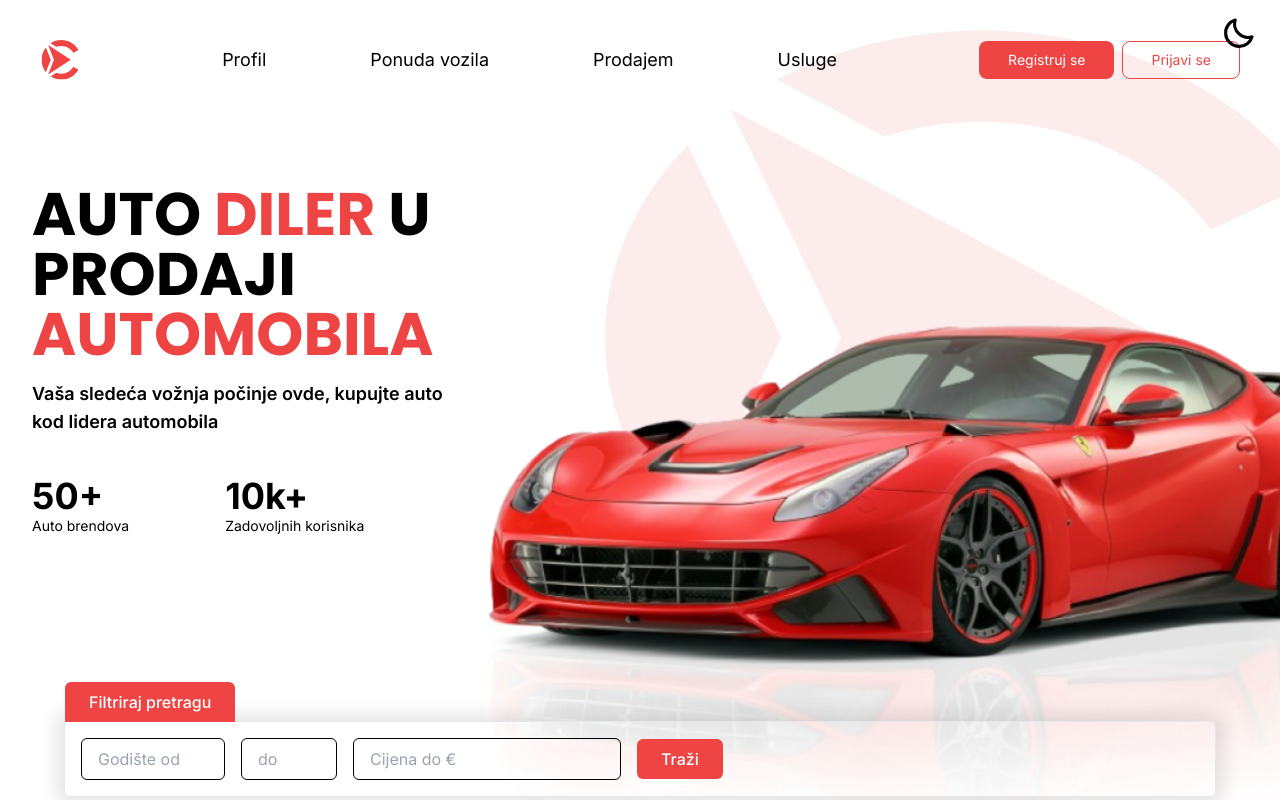
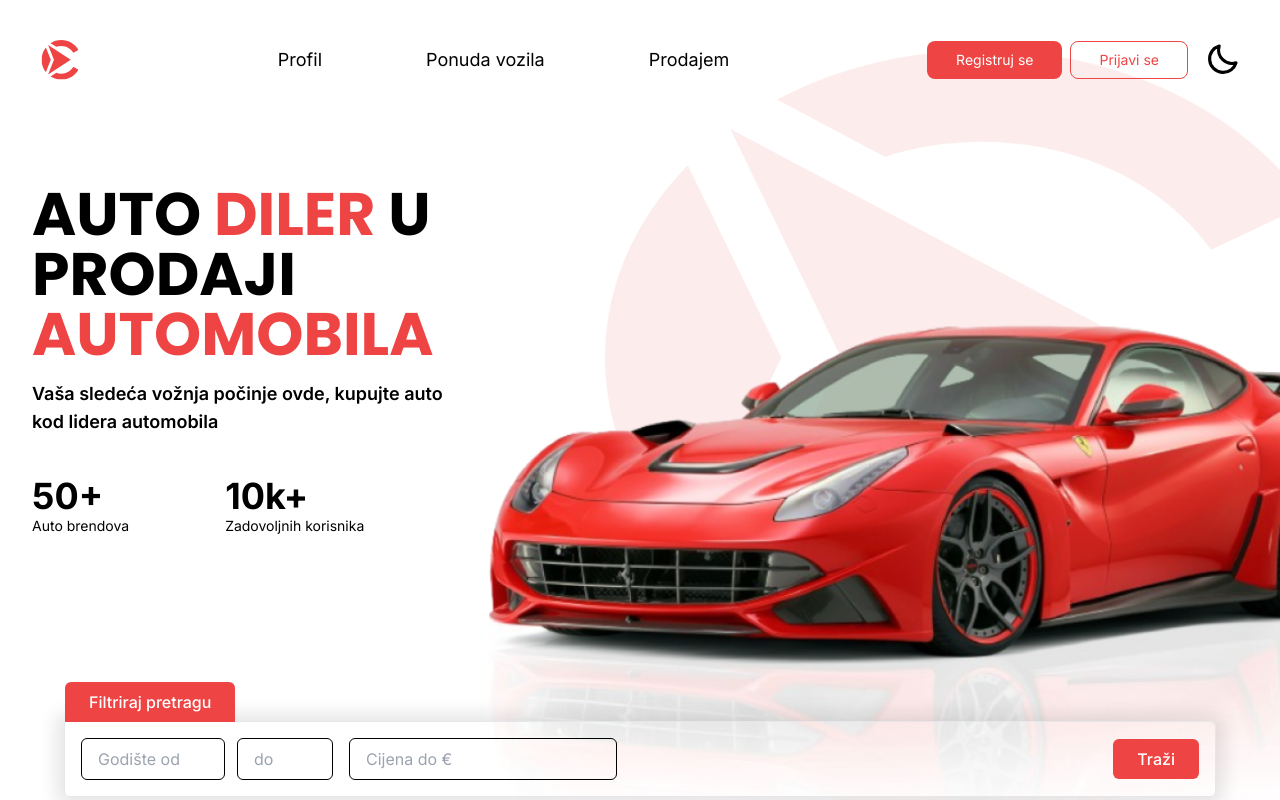
Before and after one commit to JEKO10/auto-diler-klon, a React (Vite) app in the folder React/: page / in a window 1280 px wide. Shown: the top 800 px of the page. Built offline with nearby package versions, Linux system fonts and the light colour scheme; no server answers.

Commit message:
home page UI fixes

```diff
--- a/React/src/components/Navbar.jsx
+++ b/React/src/components/Navbar.jsx
@@ -20,7 +20,7 @@ const Navbar = () => {
   }
 
   return (
-    <nav className="font-inter flex justify-between items-center py-5 sm:py-7 md:py-4 lg:py-7 xl:py-10 px-5 lg:px-10">
+    <nav className="font-inter flex justify-between items-center py-5 md:py-7 xl:py-10 px-5 lg:px-10">
       <Link to="/">
         <svg
           width="24"
@@ -73,9 +73,10 @@ const Navbar = () => {
         <li className="hover:text-red-500 transition">
           <Link to="/create">Prodajem</Link>
         </li>
-        <li className="hover:text-red-500 transition">Usluge</li>
+        {/* <li className="hover:text-red-500 transition">Usluge</li> */}
       </ul>
       {!isAuthenticated ? (
+        <div className="gap-4 hidden sm:flex">
           <div className="gap-2 hidden sm:flex md:flex-col lg:flex-row">
             <Link
               to="/register"
@@ -89,6 +90,8 @@ const Navbar = () => {
             >
               Prijavi se
             </Link>
+          </div>
+          <ToggleTheme isSmall={false} />
         </div>
       ) : (
         <button
@@ -111,9 +114,12 @@ const Navbar = () => {
       )}
       {isNavOpen && (
         <div className="h-full w-full absolute top-0 right-0 bg-black/90 text-white shadow-lg flex flex-col px-5 py-16 md:hidden z-20">
-          <ul className="flex flex-col justify-center items-center gap-5 [&>li]:text-lg [&>li]:cursor-pointer">
+          <ul className="flex flex-col justify-center items-center gap-5 py-7 [&>li]:text-lg [&>li]:cursor-pointer">
             <li>
               <Link to="/">Početna</Link>
+            </li>
+            <li>
+              <Link to="/profile">Profil</Link>
             </li>
             <li>
               <Link to="/all">Ponuda vozila</Link>
@@ -121,10 +127,10 @@ const Navbar = () => {
             <li>
               <Link to="/create">Prodajem</Link>
             </li>
-            <li>Usluge</li>
+            {/* <li>Usluge</li> */}
           </ul>
           {!isAuthenticated ? (
-            <div className="flex flex-col gap-2 mt-64">
+            <div className="flex flex-col gap-2 mt-60">
               <Link
                 to="/register"
                 className="bg-red-500 text-white text-sm py-2 px-5 rounded-lg text-center"
@@ -146,14 +152,14 @@ const Navbar = () => {
                 logout();
                 toggleNav();
               }}
-              className="bg-red-500 text-white text-sm py-2 px-5 rounded-lg mt-80"
+              className="bg-red-500 text-white text-sm py-2 px-5 rounded-lg mt-60"
             >
               Odjavi se
             </button>
           )}
+          <ToggleTheme isSmall={true} />
         </div>
       )}
-      <ToggleTheme />
     </nav>
   );
 };
--- a/React/src/components/ToggleTheme.jsx
+++ b/React/src/components/ToggleTheme.jsx
@@ -1,13 +1,15 @@
 import { useTheme } from "../contexts/ThemeProvider";
 import { PiMoonLight, PiSunLight } from "react-icons/pi";
 
-const ToggleTheme = () => {
+const ToggleTheme = ({ isSmall }) => {
   const { theme, toggleTheme } = useTheme();
 
   return (
     <button
       onClick={toggleTheme}
-      className="text-4xl text-text absolute top-4 right-6 hover:text-background"
+      className={`${
+        isSmall ? "absolute top-6" : "static hidden"
+      } text-3xl lg:text-4xl text-white md:text-text md:block z-30 transition hover:text-red-500`}
     >
       {theme === "dark" ? (
         <PiSunLight strokeWidth={10} />
--- a/React/src/components/filter/FilterForm.jsx
+++ b/React/src/components/filter/FilterForm.jsx
@@ -49,7 +49,7 @@ const FilterForm = ({ isHome, filters, setFilters, onSubmitFilters }) => {
       </article>
       <form
         onSubmit={handleSubmit}
-        className="flex flex-col flex-wrap md:flex-row items-center gap-4"
+        className="flex flex-col flex-wrap md:flex-row justify-between items-center gap-4"
       >
         {/* {!isHome && (
           <>
@@ -134,6 +134,7 @@ const FilterForm = ({ isHome, filters, setFilters, onSubmitFilters }) => {
             />
           </>
         )} */}
+        <div className="flex justify-start sm:justify-between flex-wrap gap-4">
           <div>
             <input
               type="number"
@@ -141,7 +142,7 @@ const FilterForm = ({ isHome, filters, setFilters, onSubmitFilters }) => {
               value={filters.fromYear}
               onChange={handleChange}
               placeholder="Godište od"
-            className="w-36 mr-4 px-4 py-2 outline-none bg-body text-text border border-primary rounded-md"
+              className="w-36 mr-3 px-4 py-2 outline-none bg-body text-text border border-primary rounded-md"
             />
             <input
               type="number"
@@ -160,6 +161,7 @@ const FilterForm = ({ isHome, filters, setFilters, onSubmitFilters }) => {
             className="px-4 py-2 outline-none bg-body text-text border border-primary rounded-md"
             onChange={handleChange}
           />
+        </div>
         <button
           type="submit"
           className="bg-red-500 text-white w-full md:w-auto px-6 py-2 rounded-md font-medium"
--- a/React/src/contexts/AuthContext.jsx
+++ b/React/src/contexts/AuthContext.jsx
@@ -19,6 +19,7 @@ export const AuthProvider = ({ children }) => {
       localStorage.setItem("access_token", access_token);
       setAuthToken(access_token);
       setIsAuthenticated(true);
+      window.location.reload();
     }
   };
 
@@ -42,6 +43,7 @@ export const AuthProvider = ({ children }) => {
       login({ username: formData.email, password: formData.password });
       setMessage("Korisnik je uspješno kreiran!");
       setIsError(false);
+      window.location.reload();
     }
   };
 
@@ -49,6 +51,7 @@ export const AuthProvider = ({ children }) => {
     localStorage.removeItem("access_token");
     setAuthToken(null);
     setIsAuthenticated(false);
+    window.location.reload();
   };
 
   return (
--- a/React/src/index.css
+++ b/React/src/index.css
@@ -11,7 +11,7 @@ body {
 .home {
   background-image: url("/src/assets/heroBg.png");
   background-repeat: no-repeat;
-  background-size: 100% 10%;
+  background-size: 90% 20%;
   background-position: 105% 20px;
 }
 
@@ -43,20 +43,21 @@ body {
 
 @media (min-width: 640px) {
   .home {
-    background-size: 70% 15%;
+    background-size: 70% 25%;
   }
 }
 
 @media (min-width: 768px) {
   .home {
-    background-size: 55% 15%;
-    background-position: 105% 30px;
+    background-size: 55% 20%;
+    background-position: 105% 120px;
   }
 }
 
 @media (min-width: 1024px) {
   .home {
     background-size: 55% 30%;
+    background-position: 105% 50px;
   }
 
   .shop p {
```
Lines whose indentation alone changed are shown as unchanged.
